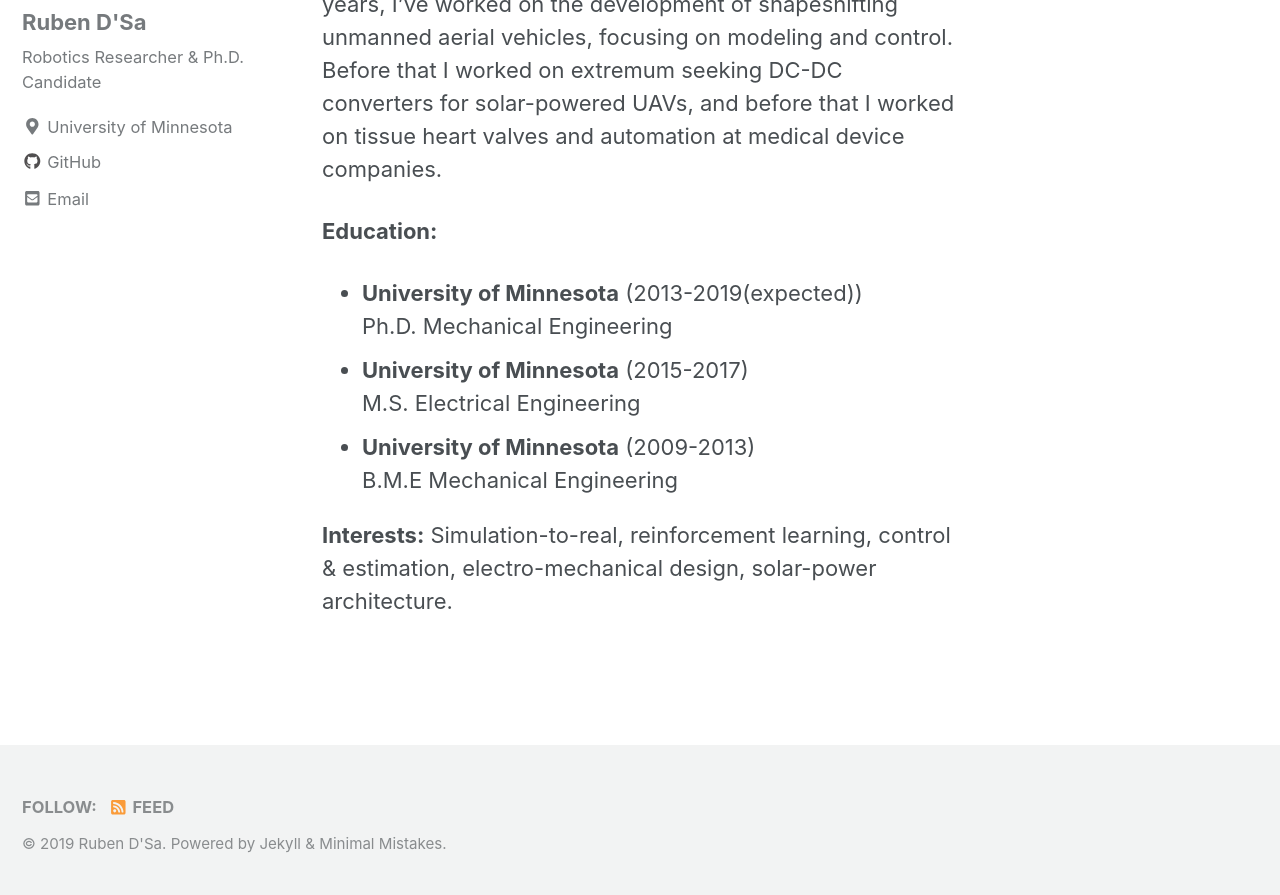
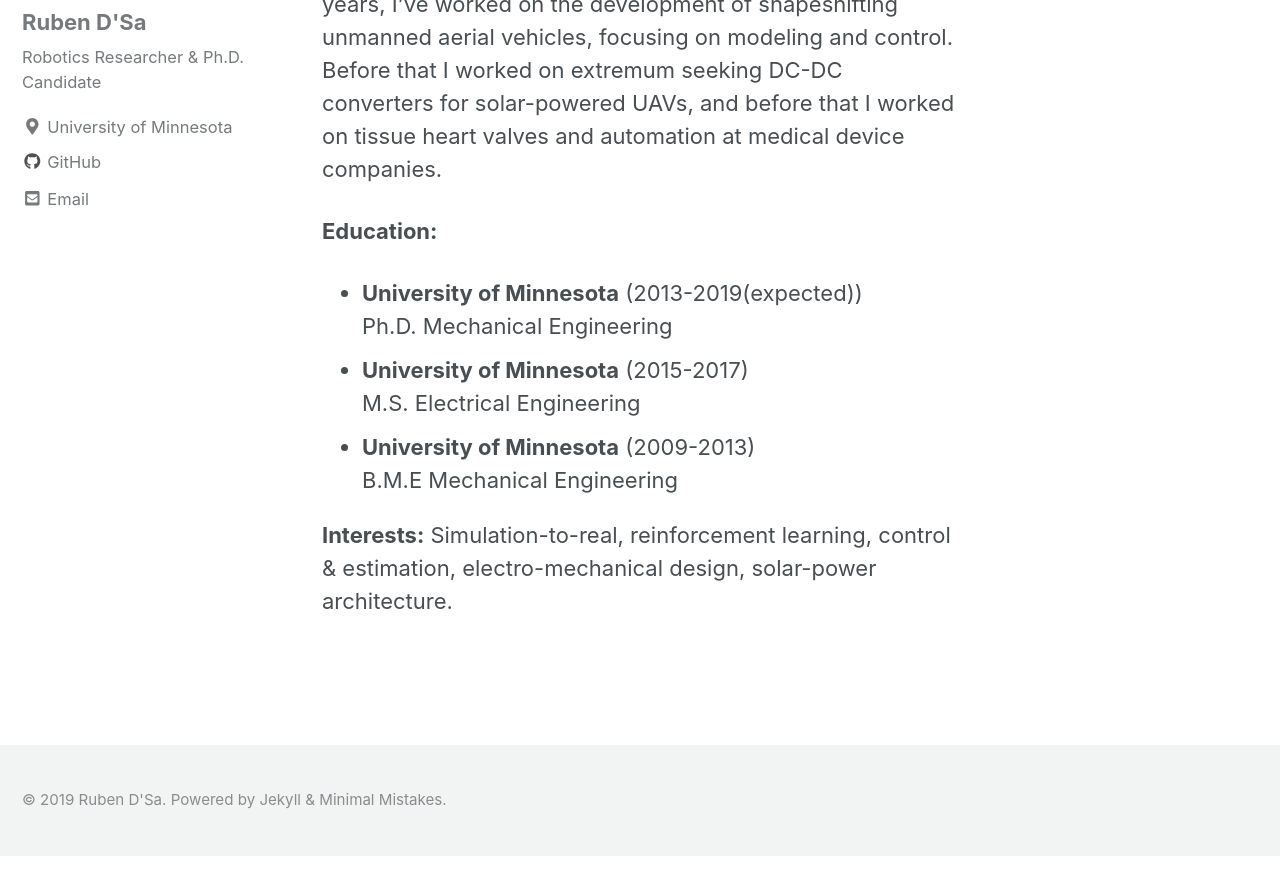
Before and after one commit to rubendsa/rubendsa.github.io, a Jekyll site: the page built from _pages/index.md, in a window 1280 px wide and 900 px high, scrolled down 815 px. Shown: the top 895 px of the window. Built offline with Jekyll 4.4.1, drawn with Linux system fonts in a browser that asks for light colours; cached includes are drawn as plain includes; the list of posts is cut into pages by our own code; after the commit the page ends 1671 px from its top, so only the background shows below that.

Commit message:
Removed "Feed" from footer

```diff
--- a/_config.yml
+++ b/_config.yml
@@ -229,7 +229,7 @@ plugins:
   - jekyll-paginate
   - jekyll-sitemap
   - jekyll-gist
-  - jekyll-feed
+  # - jekyll-feed
   - jemoji
   - jekyll-include-cache
 
@@ -238,7 +238,7 @@ whitelist:
   - jekyll-paginate
   - jekyll-sitemap
   - jekyll-gist
-  - jekyll-feed
+  # - jekyll-feed
   - jemoji
   - jekyll-include-cache
 
--- a/_includes/footer.html
+++ b/_includes/footer.html
@@ -1,8 +1,6 @@
 <div class="page__footer-follow">
   <ul class="social-icons">
-    {% if site.data.ui-text[site.locale].follow_label %}
-      <li><strong>{{ site.data.ui-text[site.locale].follow_label }}</strong></li>
-    {% endif %}
+
 
     {% if site.footer.links %}
       {% for link in site.footer.links %}
@@ -12,7 +10,6 @@
       {% endfor %}
     {% endif %}
 
-    <li><a href="{% if site.atom_feed.path %}{{ site.atom_feed.path }}{% else %}{{ '/feed.xml' | relative_url }}{% endif %}"><i class="fas fa-fw fa-rss-square" aria-hidden="true"></i> {{ site.data.ui-text[site.locale].feed_label | default: "Feed" }}</a></li>
   </ul>
 </div>
 
```
Also changed, not shown: 7 other files.
